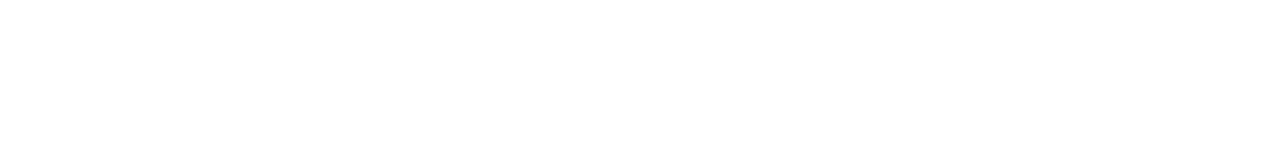
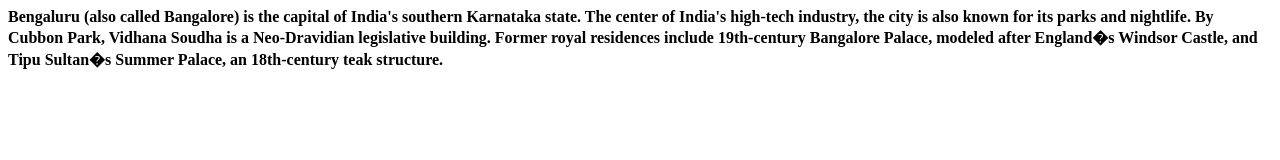
Before and after one commit to sanjaysrivatsa/GitProj1, a plain HTML site: page index.html in a window 1280 px wide. Drawn offline with Linux system fonts and the light colour scheme.

Commit message:
Description included in index.html

```diff
--- a/index.html
+++ b/index.html
@@ -3,5 +3,8 @@
     <title>Baangalore Homa Paage</title>
 </head>
 <body>
+<P><B>Bengaluru (also called Bangalore) is the capital of India's southern Karnataka state. The center of India's high-tech industry, the city is also known for its parks and nightlife.
+
+By Cubbon Park, Vidhana Soudha is a Neo-Dravidian legislative building. Former royal residences include 19th-century Bangalore Palace, modeled after England�s Windsor Castle, and Tipu Sultan�s Summer Palace, an 18th-century teak structure.</B></P>
 </body>
 </html>
```
